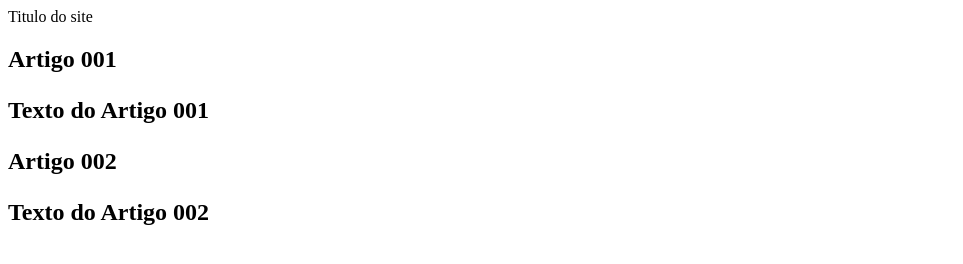
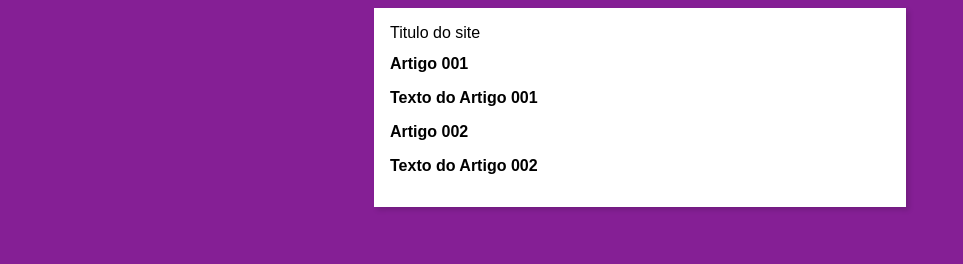
Before and after one commit to DiegoGranado/Projeto-site, a plain HTML site: page Index.html in a window 1280 px wide. Shown: the whole page, without its empty margins (0-963 px from the left). Drawn offline with Linux system fonts and the light colour scheme.

Commit message:
Design
Design da pagina inicial

```diff
--- a/Index.html
+++ b/Index.html
@@ -5,6 +5,7 @@
     <meta http-equiv="X-UA-Compatible" content="IE=edge">
     <meta name="viewport" content="width=device-width, initial-scale=1.0">
     <title>Titulo do Site</title>
+    <link rel="stylesheet" href="estilos/style.css">
 </head>
 <body>
     <main>
--- /dev/null
+++ b/estilos/style.css
@@ -0,0 +1,16 @@
+*{
+    font-family: Arial, Helvetica, sans-serif;
+    font-size: 16px;
+}
+
+body{background-color: rgb(133, 31, 149);
+
+}
+
+main{background-color: white;
+    width: 500px;
+    margin: auto;
+    padding: 16px;
+    box-shadow: 3px 3px 5px rgba(10, 10, 10, 0.153);
+
+}
```
